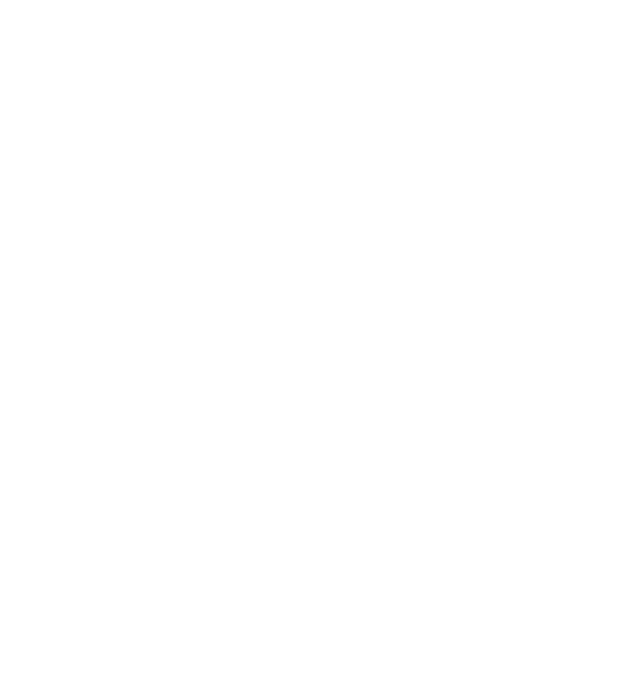
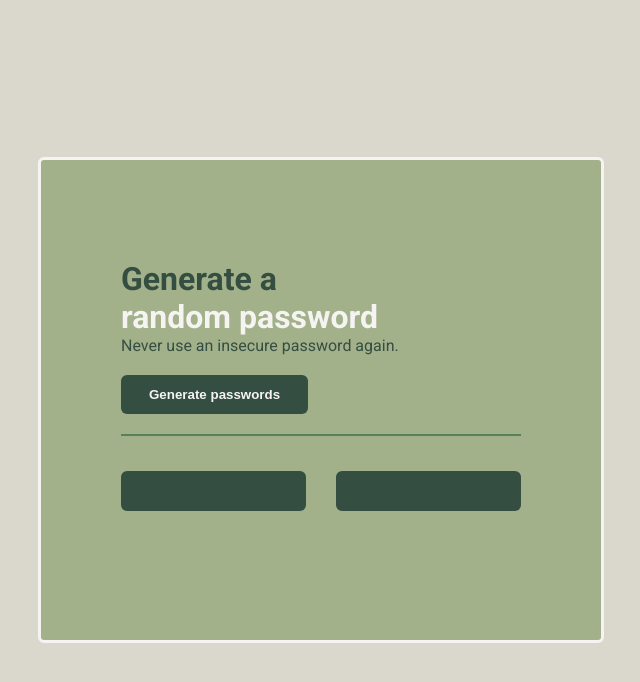
Before and after one commit to dianAnton/Password-Generator-JavaScript-Project, a plain HTML site: page index.html in a window 1280 px wide. Shown: the whole page, without its empty margins (319-959 px from the left). Drawn offline with Linux system fonts and the light colour scheme.

Commit message:
Basic implementation complete
Main layout complete. Generates two random strings 15 characters long each one

```diff
--- a/index.css
+++ b/index.css
@@ -1,3 +1,81 @@
 body {
     margin: 0;
+    padding: 0;
+    background-color: #dad7cd;
+    display: flex;
+    align-items: center;
+    justify-content: center;
+    height: 100vh;
+
+    font-family: "Roboto", sans-serif;
 }
+
+.main-container {
+    background: #a3b18a;
+    display: flex;
+    flex-direction: column;
+    align-items: center;
+    justify-content: center;
+    height: 60vh;
+    width: 70vh;
+    border-radius: 6px;
+    border: 3px solid #f5f4f3;
+}
+
+h1, p {
+    margin: 0;
+    padding: 0;
+    color: #344e41;
+
+}
+
+span {
+    color: #f5f4f3;
+}
+
+.generate-btn{
+    margin: 20px 0 0 0;
+    border: none;
+    background-color: #344e41;
+    padding: 12px 28px;
+    border-radius: 6px;
+    color: #f5f4f3;
+    font-weight: bold;
+    transition: ease-in 0.1s;
+}
+
+.generate-btn:hover{
+    cursor: pointer;
+    background-color: #f5f4f3;
+    color: #344e41;
+    transition: ease-in 0.1s;
+}
+
+.line-divider {
+    height: 2px;
+    background-color: #588157;
+    margin: 20px 0 0 0;
+    width: 400px;
+}
+
+.result-container {
+    display: flex;
+    align-items: center;
+    justify-content: space-between;
+    gap: 30px;
+    padding: 30px;
+}
+
+.password-one, .password-two {
+    background-color: #344e41;
+    margin: 5px 0 0 0;
+    height: 40px;
+    width: 185px;
+    border-radius: 6px;
+
+    display: flex;
+    text-align: center;
+    justify-content: center;
+    align-items: center;
+    color: #f5f4f3;
+}
--- a/index.html
+++ b/index.html
@@ -1,9 +1,30 @@
-<html>
+<!DOCTYPE html>
+<html lang="en">
 <head>
+    <meta charset="UTF-8">
+    <meta name="viewport" content="width=device-width, initial-scale=1.0">
     <link rel="stylesheet" href="index.css">
+
+    <link rel="preconnect" href="https://fonts.googleapis.com">
+    <link rel="preconnect" href="https://fonts.gstatic.com" crossorigin>
+    <link href="https://fonts.googleapis.com/css2?family=Roboto:ital,wght@0,100..900;1,100..900&display=swap" rel="stylesheet">
+    <title>Basic Password Generator - JavaScript </title>
 </head>
 <body>
-        <h1></h1>
+    <div class="main-container">
+        <div class="text-container">
+            <h1>Generate a</h1>
+            <h1><span>random password</span></h1>
+            <p>Never use an insecure password again.</p>
+            <button type="button" onclick="generatePasswords()" class="generate-btn">Generate passwords</button>
+            <div class="line-divider"></div>
+        </div>
+        <div class="result-container">
+            <div class="password-one" id="password-one"></div>
+            <div class="password-two" id="password-two"></div>
+        </div>
+    </div>
+
     <script src="index.js"></script>
 </body>
 </html>
--- a/index.js
+++ b/index.js
@@ -1,2 +1,29 @@
 const characters = ["A","B","C","D","E","F","G","H","I","J","K","L","M","N","O","P","Q","R","S","T","U","V","W","X","Y","Z","a","b","c","d","e","f","g","h","i","j","k","l","m","n","o","p","q","r","s","t","u","v","w","x","y","z", "0", "1", "2", "3", "4", "5", "6", "7", "8", "9","~","`","!","@","#","$","%","^","&","*","(",")","_","-","+","=","{","[","}","]",",","|",":",";","<",">",".","?",
 "/"];
+
+
+let firstPassword = document.getElementById("password-one");
+let secondPassword = document.getElementById("password-two");
+
+let passwordOne = ""
+let passwordTwo = ""
+
+function generatePasswords(){
+
+    passwordOne = ""
+    passwordTwo = ""
+
+    for (let i  = 0; i < 15; i++){
+        let randomCharPasswordOne = characters[Math.floor(Math.random() * characters.length)]
+        passwordOne += randomCharPasswordOne
+
+        let randomCharPasswordTwo = characters[Math.floor(Math.random() * characters.length)]
+        passwordTwo += randomCharPasswordTwo
+    }
+
+    firstPassword.textContent = passwordOne
+    secondPassword.textContent = passwordTwo
+
+    console.log(passwordOne)
+    console.log(passwordTwo)
+}
```
Lines whose indentation alone changed are shown as unchanged.
